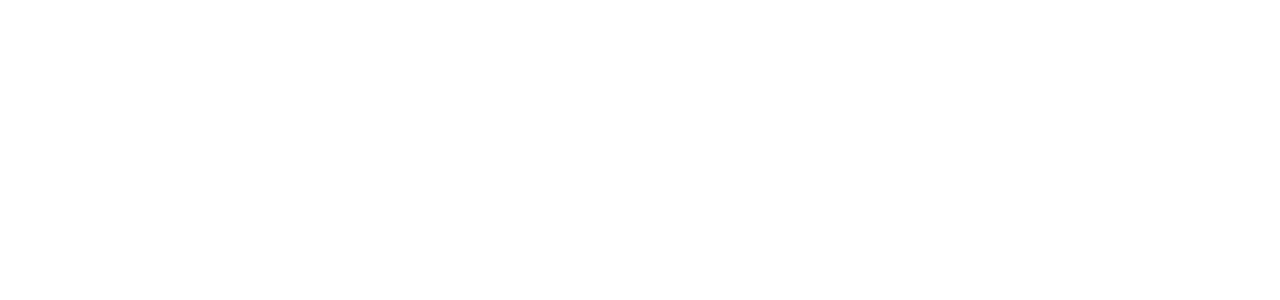
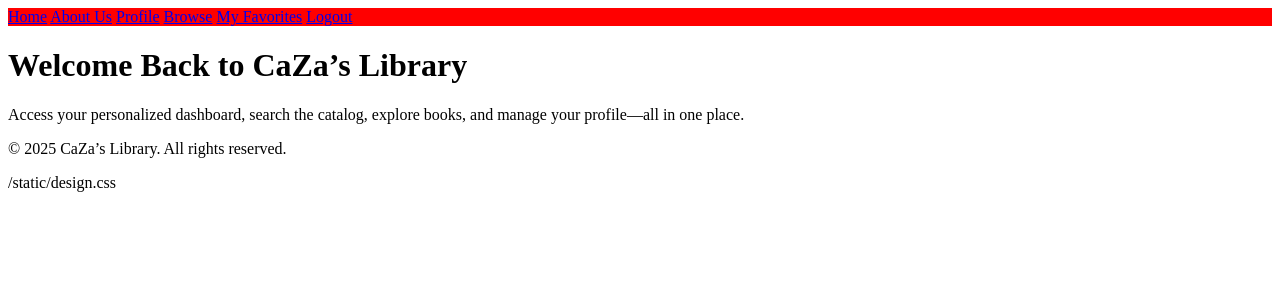
Before and after one commit to Cmier04/CaZa-s-Library, a Flask app: page /home_staff in a window 1280 px wide. Before the commit the part shown is empty. Shown: the top 300 px of the page. Run offline with Flask 3, Linux system fonts and the light colour scheme.

Commit message:
copied member home page into staff

```diff
--- a/frontend/templates/home_staff.html
+++ b/frontend/templates/home_staff.html
@@ -1,2 +1,24 @@
 <!--Home for Staff Page-->
 <!-- Requires: navigation bar w/ links to home page, search, books listing, and staff profile pages -->
+
+<!DOCTYPE html>
+<html lang="en">
+
+{% extends "base.html" %}
+
+{% block title %}Member Home{% endblock %}
+
+{% block content %}
+    <!-- Welcome Message -->
+    <div class="container">
+        <h1>Welcome Back to CaZa’s Library</h1>
+        <p>Access your personalized dashboard, search the catalog, explore books, and manage your profile—all in one
+            place.</p>
+    </div>
+
+    <!-- Footer -->
+    <footer>
+        &copy; 2025 CaZa’s Library. All rights reserved.
+    </footer>
+
+{% endblock %}
```
